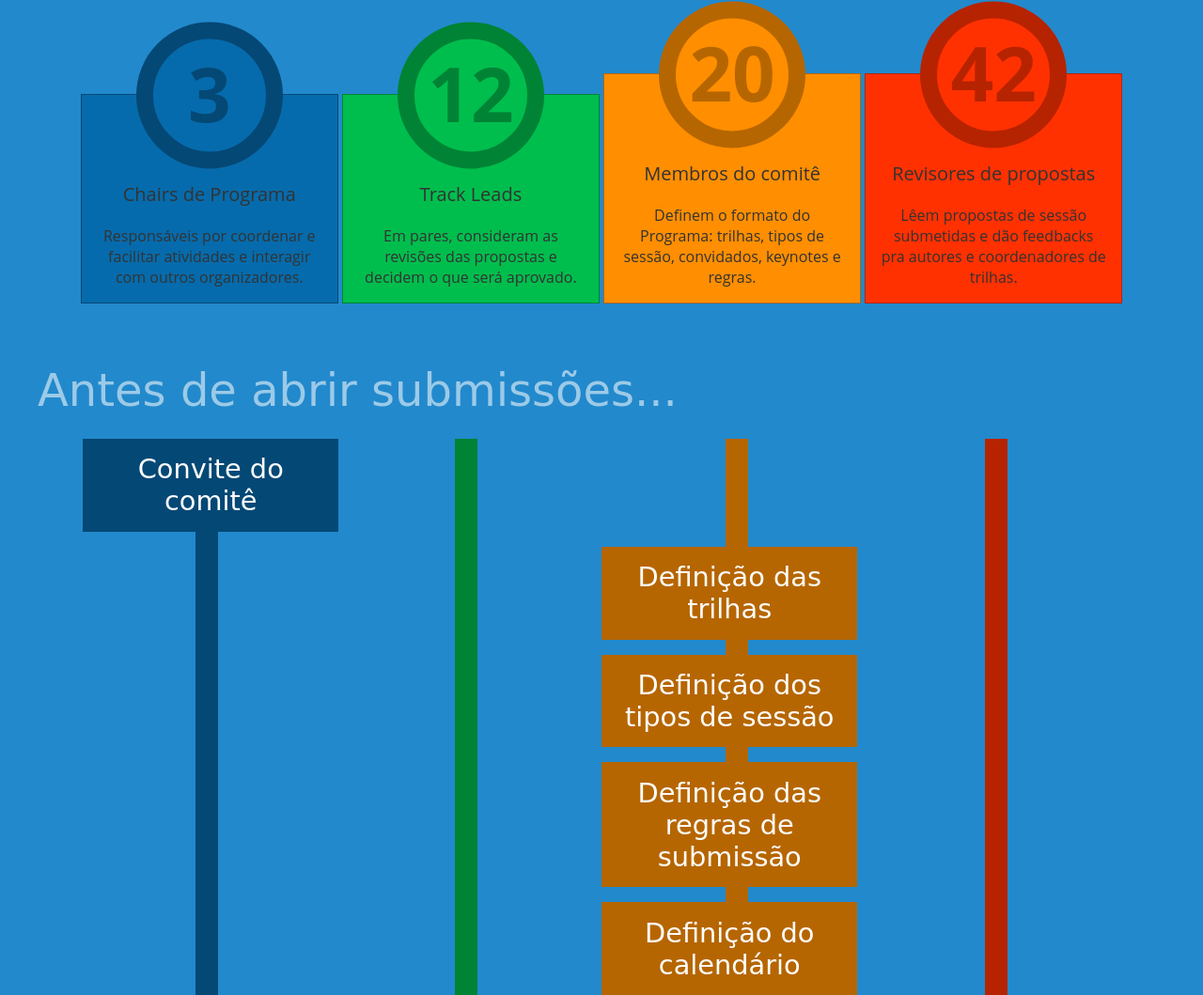
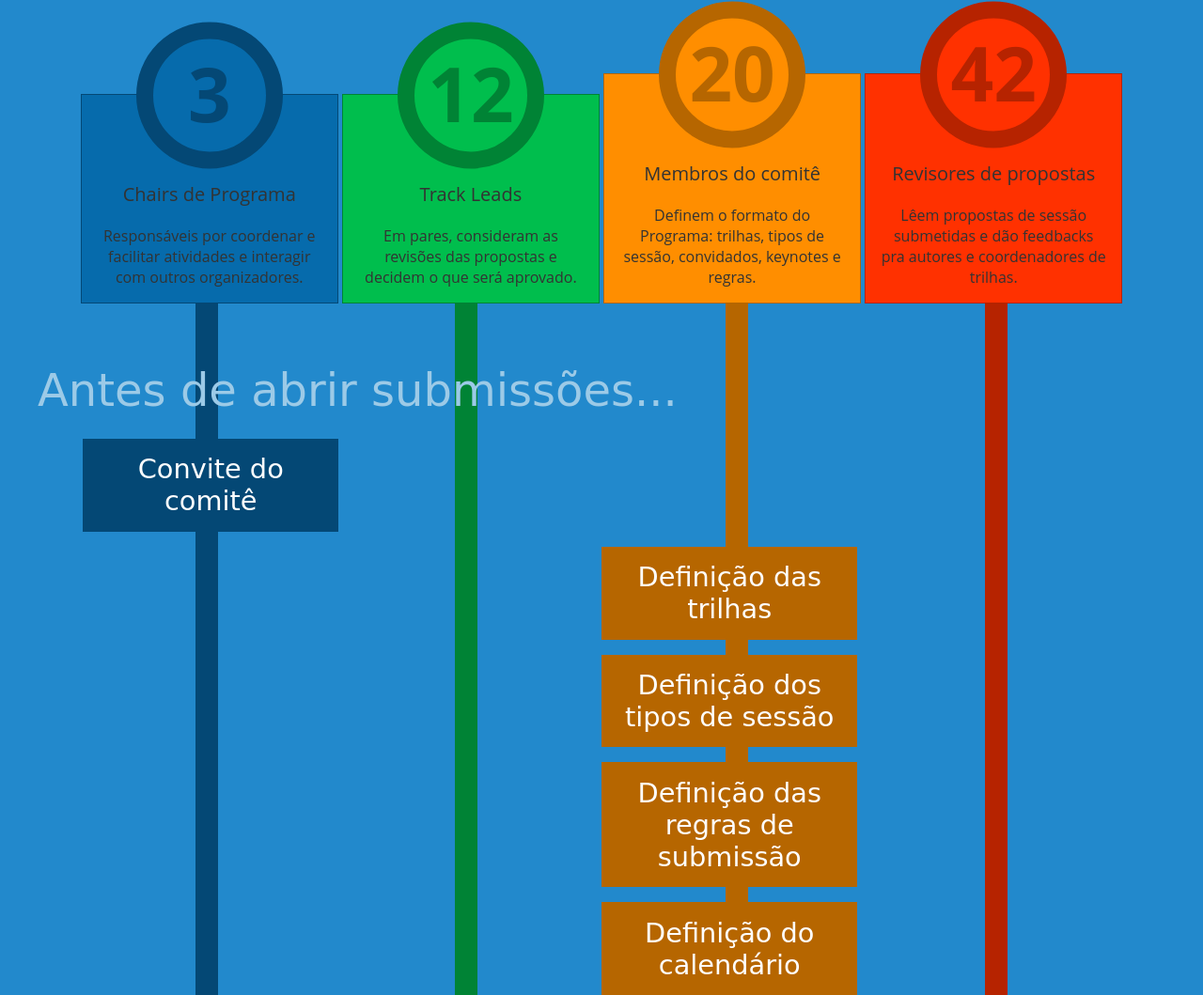
Before and after one commit to ceci/agilebr_program_infographic, a plain HTML site: page index.html in a window 1280 px wide. Shown: the part 540-1599 px from the top of the page at 94% size. Drawn offline with Linux system fonts and the light colour scheme; a web font is replaced by a local one.

Commit message:
Adding negative margin... It's for a good reason, I swear

```diff
--- a/assets/css/program-infographic.css
+++ b/assets/css/program-infographic.css
@@ -112,11 +112,6 @@ section h2 {
 #timelineEvents {
 	color: #224;
 	display: block;
-}
-#timelineEvents h2 {
-	color: #9ccae7;
-}
-#timelineEvents ul {
 	background: linear-gradient(
 		to right,
 		rgba(0, 0, 0, 0),
@@ -138,6 +133,13 @@ section h2 {
 		rgba(0, 0, 0, 0) 86%,
 		rgba(0, 0, 0, 0)
 	);
+	margin-top: -4em;
+	padding-top: 4em;
+}
+#timelineEvents h2 {
+	color: #9ccae7;
+}
+#timelineEvents ul {
 	padding: 0 3em;
 }
 #timelineEvents li {
```
